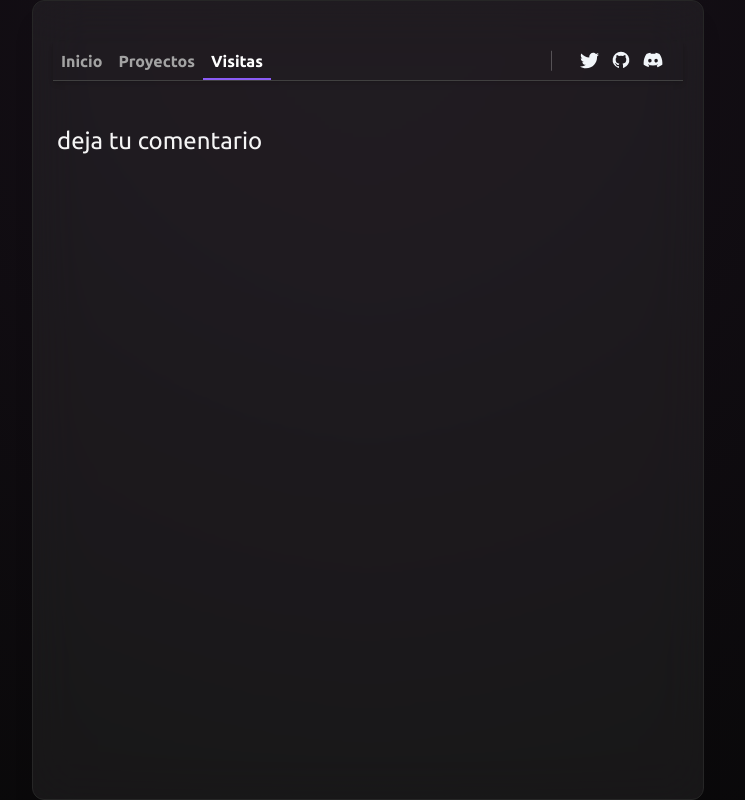
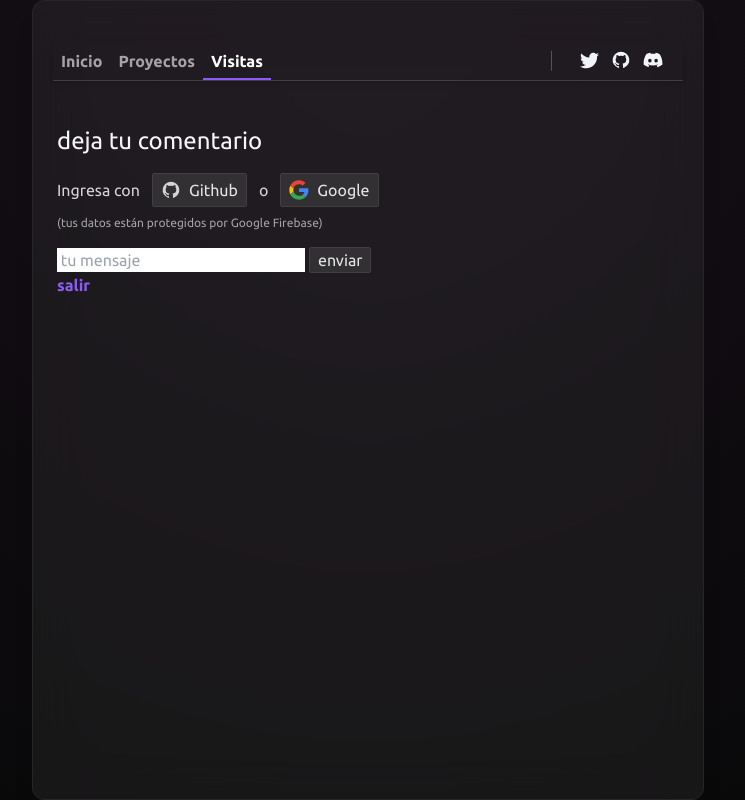
Before and after one commit to echudev/portfolio, a Next.js app: page /guestbook in a window 1280 px wide. Shown: the whole page, without its empty margins (272-1017 px from the left). Built offline with nearby package versions, Linux system fonts and the light colour scheme.

Commit message:
new icons added

```diff
--- a/app/components/Button.tsx
+++ b/app/components/Button.tsx
@@ -9,10 +9,10 @@ interface ButtonProps {
 const Button = ({ text, link }: ButtonProps) => {
   return (
     <Link href={link} target="_blank">
-      <div className="group flex gap-2 border rounded-sm p-1 border-neutral-700 hover:border-transparent bg-neutral-700 bg-opacity-60 text-xs text-neutral-200 hover:translate-x-[3px] hover:-translate-y-[3px] hover:shadow-3dgreen hover:text-green-400 transition-all duration-75">
+      <button className="group flex gap-2 border rounded-sm py-1 px-2 items-center border-neutral-700 hover:border-transparent bg-neutral-700 bg-opacity-60 text-xs text-neutral-200 hover:translate-x-[3px] hover:-translate-y-[3px] hover:shadow-3dgreen hover:text-green-400 transition-all duration-75">
         <Gh3Icon />
-        <button>{text}</button>
-      </div>
+        {text}
+      </button>
     </Link>
   );
 };
--- a/app/components/Icons.tsx
+++ b/app/components/Icons.tsx
@@ -10,6 +10,7 @@ export const TwIcon = () => {
       xmlns="http://www.w3.org/2000/svg"
       viewBox="-271 296.6 256.4 208.4"
     >
+      <title>twitter</title>
       <path
         d="M-14.6,321.2c-9.4,4.2-19.6,7-30.2,8.3c10.9-6.5,19.2-16.8,23.1-29.1c-10.2,6-21.4,10.4-33.4,12.8
    c-9.6-10.2-23.3-16.6-38.4-16.6c-29,0-52.6,23.6-52.6,52.6c0,4.1,0.4,8.1,1.4,12c-43.7-2.2-82.5-23.1-108.4-55
@@ -122,3 +123,67 @@ export const Gh3Icon = () => {
     </svg>
   );
 };
+
+export const Gh4Icon = () => {
+  return (
+    <svg
+      className="fill-neutral-300 group-hover:fill-neutral-200"
+      width="20px"
+      height="20px"
+      viewBox="0 0 24 24"
+      xmlns="http://www.w3.org/2000/svg"
+    >
+      <title>github</title>
+      <rect width="24" height="24" fill="none" />
+      <path d="M12,2A10,10,0,0,0,8.84,21.5c.5.08.66-.23.66-.5V19.31C6.73,19.91,6.14,18,6.14,18A2.69,2.69,0,0,0,5,16.5c-.91-.62.07-.6.07-.6a2.1,2.1,0,0,1,1.53,1,2.15,2.15,0,0,0,2.91.83,2.16,2.16,0,0,1,.63-1.34C8,16.17,5.62,15.31,5.62,11.5a3.87,3.87,0,0,1,1-2.71,3.58,3.58,0,0,1,.1-2.64s.84-.27,2.75,1a9.63,9.63,0,0,1,5,0c1.91-1.29,2.75-1,2.75-1a3.58,3.58,0,0,1,.1,2.64,3.87,3.87,0,0,1,1,2.71c0,3.82-2.34,4.66-4.57,4.91a2.39,2.39,0,0,1,.69,1.85V21c0,.27.16.59.67.5A10,10,0,0,0,12,2Z" />
+    </svg>
+  );
+};
+
+export const GoogleIcon = () => {
+  return (
+    <svg
+      width="20px"
+      height="20px"
+      viewBox="-0.5 0 48 48"
+      version="1.1"
+      xmlns="http://www.w3.org/2000/svg"
+    >
+      <title>Google</title>
+      <desc>Created with Sketch.</desc>
+      <defs></defs>
+      <g
+        id="Icons"
+        stroke="none"
+        stroke-width="1"
+        fill="none"
+        fill-rule="evenodd"
+      >
+        <g id="Color-" transform="translate(-401.000000, -860.000000)">
+          <g id="Google" transform="translate(401.000000, 860.000000)">
+            <path
+              d="M9.82727273,24 C9.82727273,22.4757333 10.0804318,21.0144 10.5322727,19.6437333 L2.62345455,13.6042667 C1.08206818,16.7338667 0.213636364,20.2602667 0.213636364,24 C0.213636364,27.7365333 1.081,31.2608 2.62025,34.3882667 L10.5247955,28.3370667 C10.0772273,26.9728 9.82727273,25.5168 9.82727273,24"
+              id="Fill-1"
+              fill="#FBBC05"
+            ></path>
+            <path
+              d="M23.7136364,10.1333333 C27.025,10.1333333 30.0159091,11.3066667 32.3659091,13.2266667 L39.2022727,6.4 C35.0363636,2.77333333 29.6954545,0.533333333 23.7136364,0.533333333 C14.4268636,0.533333333 6.44540909,5.84426667 2.62345455,13.6042667 L10.5322727,19.6437333 C12.3545909,14.112 17.5491591,10.1333333 23.7136364,10.1333333"
+              id="Fill-2"
+              fill="#EB4335"
+            ></path>
+            <path
+              d="M23.7136364,37.8666667 C17.5491591,37.8666667 12.3545909,33.888 10.5322727,28.3562667 L2.62345455,34.3946667 C6.44540909,42.1557333 14.4268636,47.4666667 23.7136364,47.4666667 C29.4455,47.4666667 34.9177955,45.4314667 39.0249545,41.6181333 L31.5177727,35.8144 C29.3995682,37.1488 26.7323182,37.8666667 23.7136364,37.8666667"
+              id="Fill-3"
+              fill="#34A853"
+            ></path>
+            <path
+              d="M46.1454545,24 C46.1454545,22.6133333 45.9318182,21.12 45.6113636,19.7333333 L23.7136364,19.7333333 L23.7136364,28.8 L36.3181818,28.8 C35.6879545,31.8912 33.9724545,34.2677333 31.5177727,35.8144 L39.0249545,41.6181333 C43.3393409,37.6138667 46.1454545,31.6490667 46.1454545,24"
+              id="Fill-4"
+              fill="#4285F4"
+            ></path>
+          </g>
+        </g>
+      </g>
+    </svg>
+  );
+};
--- a/app/guestbook/page.tsx
+++ b/app/guestbook/page.tsx
@@ -1,7 +1,36 @@
+import { Gh4Icon, GoogleIcon } from "../components/Icons";
+
 function ProjectsPage() {
   return (
     <section className="p-3 max-w-2xl mx-auto">
-      <h1 className="text-2xl p-3 my-5 text-neutral-100">deja tu comentario</h1>
+      <h1 className="text-2xl p-3 mt-5 text-neutral-100">deja tu comentario</h1>
+      <div
+        aria-label="login buttons"
+        className="flex gap-3 items-center px-3 py-1"
+      >
+        Ingresa con
+        <button className="group flex gap-2 border rounded-sm py-1 px-2 items-center border-neutral-700 hover:border-transparent bg-neutral-700 bg-opacity-60 text-neutral-200 hover:translate-x-[3px] hover:-translate-y-[3px] hover:shadow-3dneutral transition-all duration-75">
+          <Gh4Icon />
+          Github
+        </button>
+        o
+        <button className="group flex gap-2 border rounded-sm py-1 px-2 items-center border-neutral-700 hover:border-transparent bg-neutral-700 bg-opacity-60 text-neutral-200 hover:translate-x-[3px] hover:-translate-y-[3px] hover:shadow-3dred transition-all duration-75">
+          <GoogleIcon />
+          Google
+        </button>
+      </div>
+      <p className="text-xs mx-3 my-1 text-neutral-400">
+        {"(tus datos están protegidos por Google Firebase)"}
+      </p>
+      <div aria-label="loged-in" className="p-3">
+        <input type="text" placeholder=" tu mensaje" />
+        <button className="border border-neutral-700 bg-neutral-700 bg-opacity-60 text-neutral-200 px-2 ml-1 rounded-sm hover:brightness-125 transition">
+          enviar
+        </button>
+        <div aria-label="logout">
+          <button className="text-violet-500 font-bold">salir</button>
+        </div>
+      </div>
     </section>
   );
 }
--- a/tailwind.config.js
+++ b/tailwind.config.js
@@ -1,5 +1,5 @@
 /** @type {import('tailwindcss').Config} */
-import { violet, green } from "tailwindcss/colors";
+import { violet, green, red, neutral } from "tailwindcss/colors";
 
 module.exports = {
   content: [
@@ -19,6 +19,8 @@ module.exports = {
       boxShadow: {
         "3d": `-6px 6px 0px 0px ${violet[700]},-5px 5px 0px 0px ${violet[700]}, -4px 4px 0px 0px ${violet[700]}, -3px 3px 0px 0px ${violet[700]}, -2px 2px 0px 0px ${violet[700]}, -1px 1px 0px 0px ${violet[700]}`,
         "3dgreen": `-3px 3px 0px 0px ${green[400]}, -2px 2px 0px 0px ${green[400]}, -1px 1px 0px 0px ${green[400]}`,
+        "3dred": `-3px 3px 0px 0px ${red[400]}, -2px 2px 0px 0px ${red[400]}, -1px 1px 0px 0px ${red[400]}`,
+        "3dneutral": `-3px 3px 0px 0px ${neutral[400]}, -2px 2px 0px 0px ${neutral[300]}, -1px 1px 0px 0px ${neutral[300]}`,
       },
       keyframes: {
         scroll: {
```
